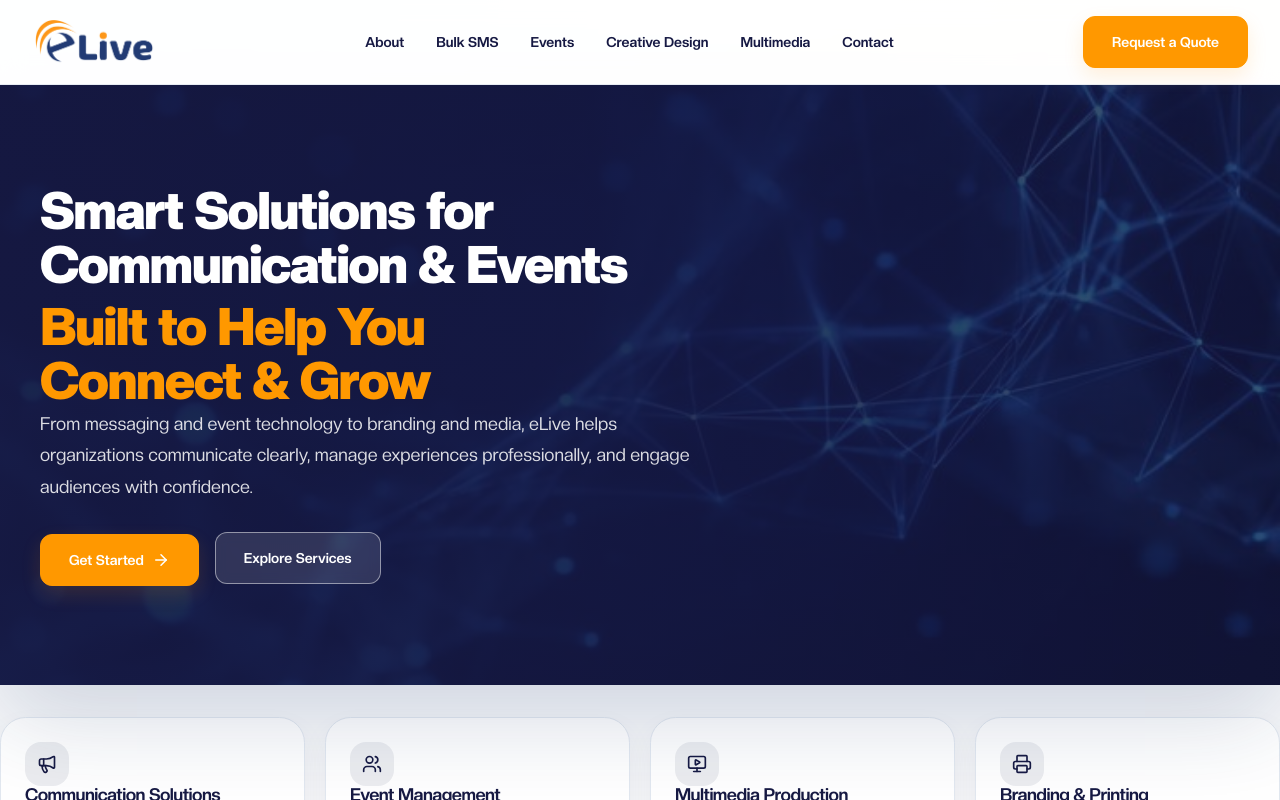
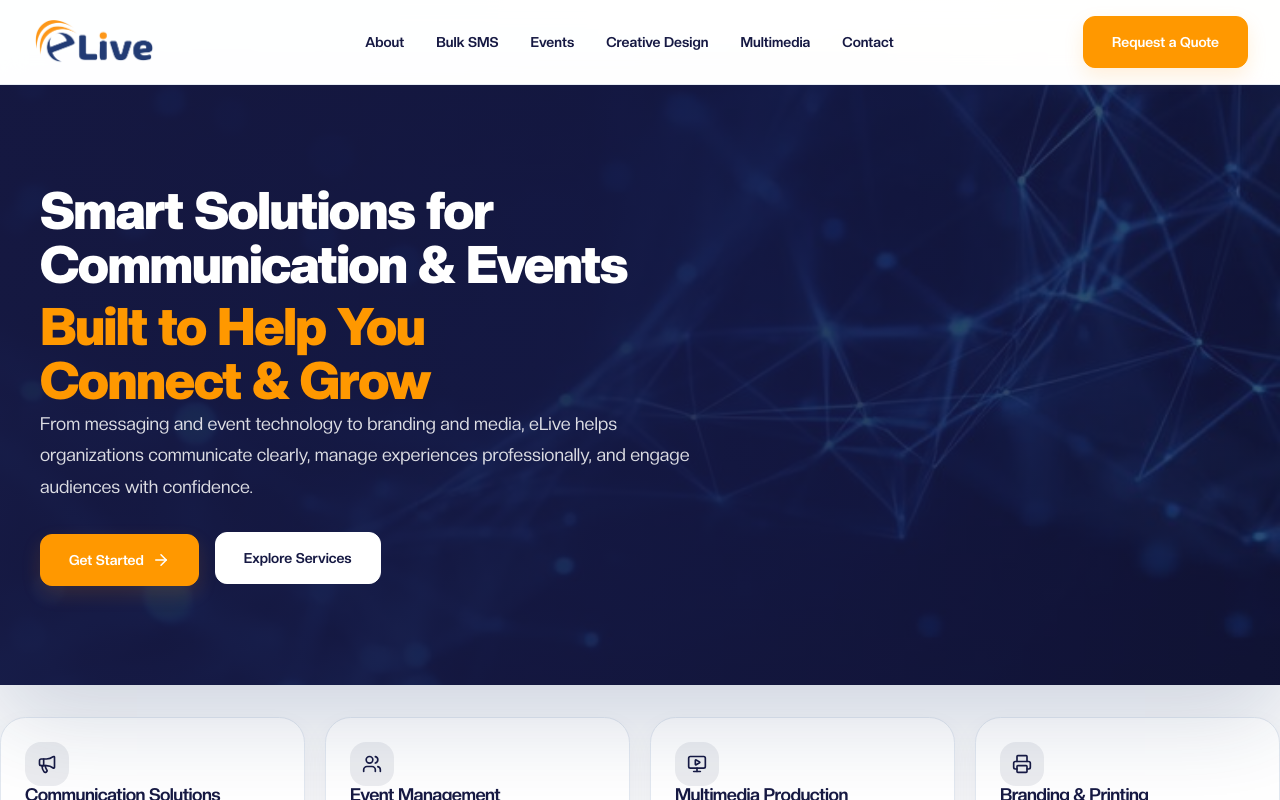
Before and after one commit to kite255/elive-website, a Next.js app: page / in a window 1280 px wide. In both pictures the pointer is over the link "Explore Services". Shown: the top 800 px of the page. Built offline with nearby package versions, Linux system fonts and the light colour scheme.

Commit message:
Refine secondary button hover state

```diff
--- a/app/globals.css
+++ b/app/globals.css
@@ -371,8 +371,9 @@ select:focus {
 }
 
 .elive-btn-secondary:hover {
-  background: rgba(255, 255, 255, 0.12);
-  border-color: rgba(255, 255, 255, 0.48);
+  background: #ffffff;
+  color: var(--color-elive-primary);
+  border-color: #ffffff;
 }
 
 .elive-btn-light {
```
